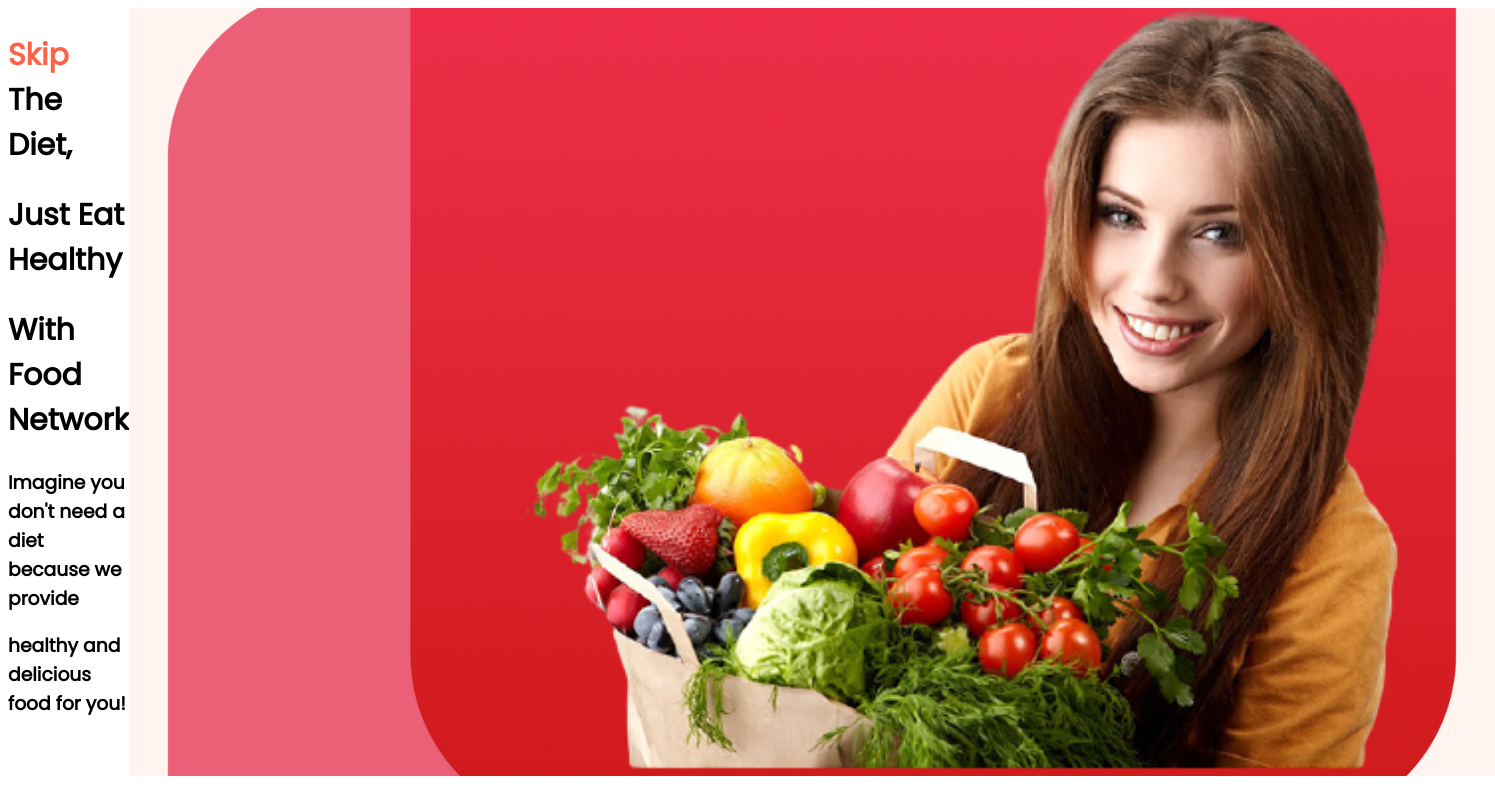
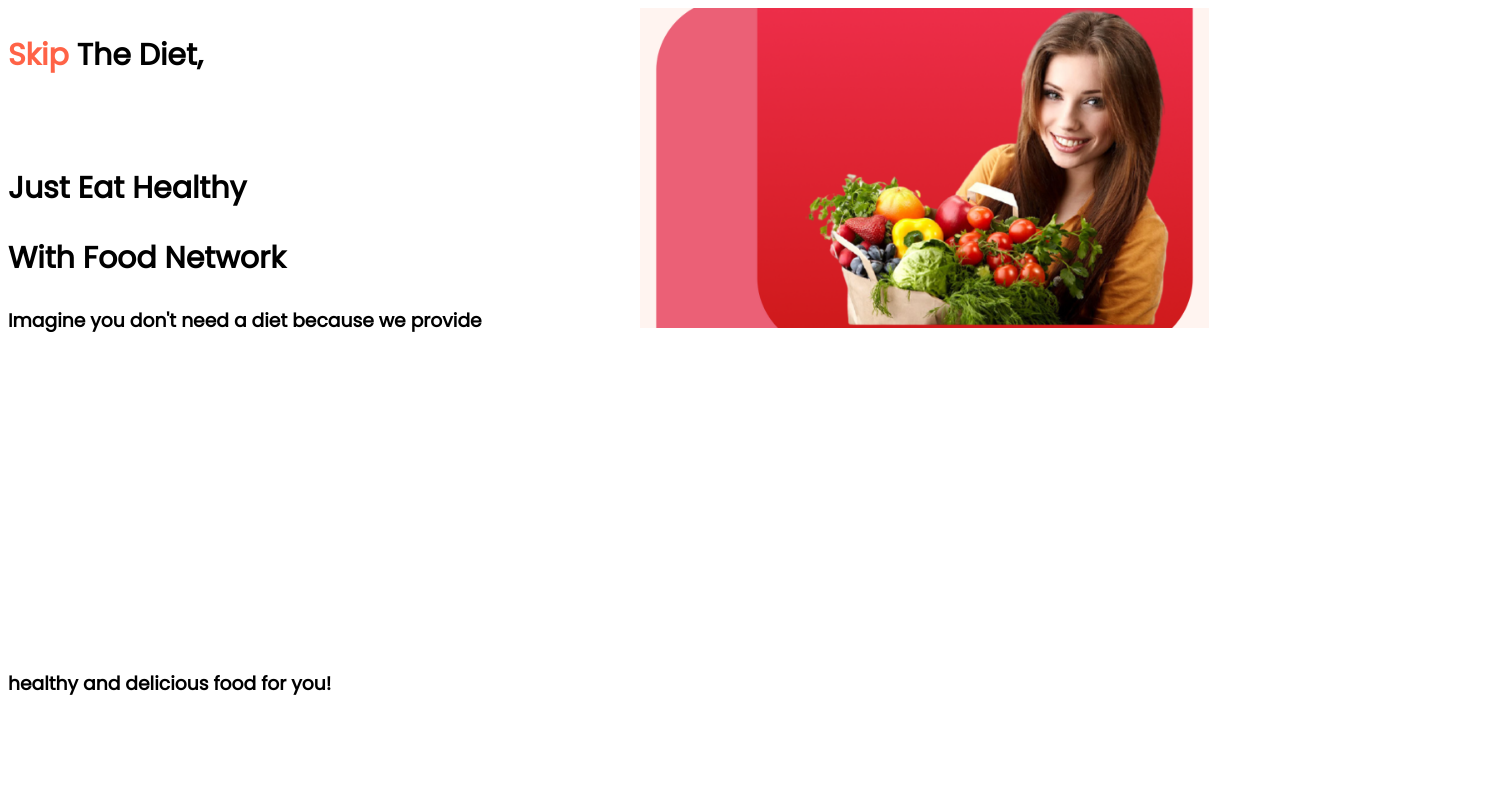
Before and after one commit to dmmonir2003/my-first-practice, a plain HTML site: page index.html in a window 1280 px wide. Shown: the whole page, 1495 px wide, since content can reach past the window. Drawn offline with Linux system fonts and the light colour scheme.

Commit message:
h1-h3-text-img-caraction

```diff
--- a/index.html
+++ b/index.html
@@ -18,17 +18,17 @@
 <body>
 
     <section>
-        <div>
+        <div class="half-width">
             <h1><span class=" skip-color">Skip</span> The Diet, </ h1>
 
-                <h1> Just Eat Healthy </h1>
+                <h1 class=" topper-padding"> Just Eat Healthy </h1>
 
                 <h1> With Food Network</h1>
-                <h3>Imagine you don't need a diet because we provide </h3>
-                <h3>healthy and delicious food for you!</h3>
+                <h3 class="bottom-padding">Imagine you don't need a diet because we provide </h3>
+                <h3 class="bottom-place">healthy and delicious food for you!</h3>
         </div>
 
-        <div> <img src="fast.png" alt=""></div>
+        <div class="half-width"> <img src="fast.png" alt=""></div>
     </section>
 
 
--- a/style.css
+++ b/style.css
@@ -7,6 +7,19 @@ h1 {
     font-weight: bolder;
 }
 
+.topper-padding {
+    padding-top: 10%;
+}
+
+.bottom-padding {
+    padding-bottom: 50%;
+
+}
+
+.bottom-place {
+    padding-bottom: 20px;
+}
+
 .skip-color {
     color: tomato;
 }
@@ -14,3 +27,12 @@ h1 {
 section {
     display: flex;
 }
+
+.half-width {
+    width: 50%;
+}
+
+.half-width img {
+    width: 90%;
+
+}
```
